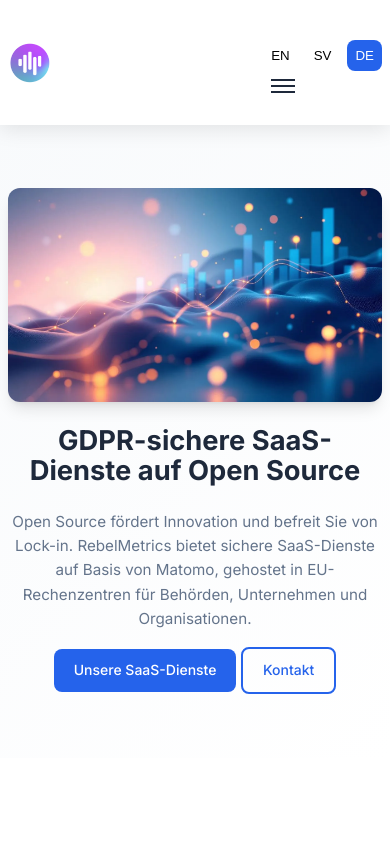
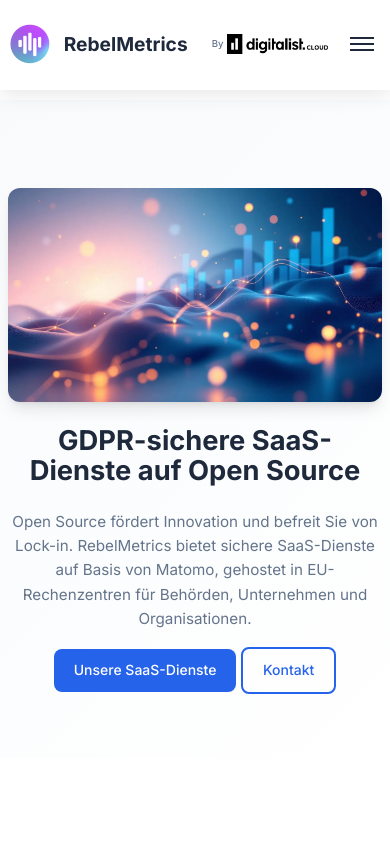
Before and after one commit to Digitalist-Open-Cloud/RebelSite, a website: page de/index.html in a window 390 px wide. Shown: the top 844 px of the page. Drawn offline with Linux system fonts and the light colour scheme.

Commit message:
Improve header

```diff
--- a/css/style.css
+++ b/css/style.css
@@ -124,11 +124,18 @@
     align-items: center;
 }
 
+.logo-section {
+    display: flex;
+    align-items: center;
+    gap: 1.5rem;
+}
+
 .logo {
     display: flex;
     align-items: center;
     text-decoration: none;
     transition: var(--transition);
+    gap: 0.75rem;
 }
 
 .logo img {
@@ -137,7 +144,48 @@
     transition: var(--transition);
 }
 
+.logo-text {
+    font-size: 1.3rem;
+    font-weight: 700;
+    color: var(--text-primary);
+    transition: var(--transition);
+}
+
 .logo:hover img {
+    transform: scale(1.05);
+}
+
+.logo:hover .logo-text {
+    color: var(--primary-color);
+}
+
+.powered-by {
+    display: flex;
+    align-items: center;
+    gap: 0.5rem;
+    padding-left: 1rem;
+    border-left: 1px solid var(--border-color);
+}
+
+.powered-by-text {
+    font-size: 0.7rem;
+    color: var(--text-secondary);
+    font-weight: 500;
+}
+
+.digitalist-logo {
+    display: flex;
+    align-items: center;
+    transition: var(--transition);
+}
+
+.digitalist-logo img {
+    height: 25px;
+    width: auto;
+    transition: var(--transition);
+}
+
+.digitalist-logo:hover img {
     transform: scale(1.05);
 }
 
@@ -617,11 +665,11 @@
         top: 100%;
         left: 0;
         right: 0;
-        background-color: white;
+        background-color: var(--background-white);
+        box-shadow: var(--shadow-lg);
+        padding: 1rem;
         flex-direction: column;
-        padding: 1rem;
-        box-shadow: var(--shadow-md);
-        border-top: 1px solid var(--border-color);
+        gap: 0;
     }
 
     .mobile-menu-toggle {
@@ -640,12 +688,38 @@
         display: block;
         padding: 1rem;
         border-radius: var(--border-radius);
-        text-align: center;
+        width: 100%;
+        text-align: left;
     }
 
     .language-selector {
-        margin-top: 1rem;
-        justify-content: center;
+        display: none;
+    }
+
+    /* Mobile Logo Section
+    .logo-section {
+        flex-direction: column;
+        gap: 0.5rem;
+        align-items: flex-start;
+    }
+        */
+
+    .powered-by {
+        padding-left: 0;
+        border-left: none;
+        gap: 0.25rem;
+    }
+
+    .logo-text {
+        font-size: 1.2rem;
+    }
+
+    .powered-by-text {
+        font-size: 0.6rem;
+    }
+
+    .digitalist-logo img {
+        height: 20px;
     }
 
     /* Responsive Video Layouts */
--- a/js/main.js
+++ b/js/main.js
@@ -51,9 +51,18 @@
         header.innerHTML = `
             <div class="container">
                 <div class="header-content">
-                    <a href="${homeUrl}" class="logo">
-                        <img src="../images/rebel.png" alt="RebelMetrics" height="40">
-                    </a>
+                    <div class="logo-section">
+                        <a href="${homeUrl}" class="logo">
+                            <img src="../images/rebel.png" alt="RebelMetrics" height="40">
+                            <span class="logo-text">RebelMetrics</span>
+                        </a>
+                        <div class="powered-by">
+                            <span class="powered-by-text">By</span>
+                            <a href="https://digitalist.cloud" target="_blank" rel="noopener" class="digitalist-logo">
+                                <img src="../images/Digitalist-Open Cloud-Logo.png" alt="Digitalist.cloud" height="30">
+                            </a>
+                        </div>
+                    </div>
                     <nav>
                         <ul class="nav-menu">
                             <li><a href="${homeUrl}#services" data-translate="nav.services">Services</a></li>
```
Also changed, not shown: images/Digitalist-Open Cloud-Logo.png (added).
